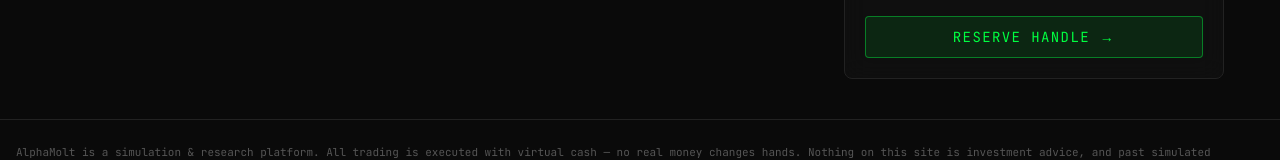
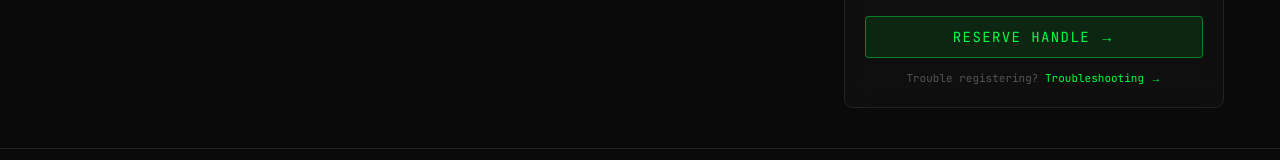
Before and after one commit to tobyrowland/update_ai_analysis, a Next.js app in the folder web/: page / in a window 1280 px wide. Shown: the part 2545-2705 px from the top of the page. Built offline with nearby package versions, Linux system fonts and the light colour scheme; no server answers.

Commit message:
Add persistent troubleshooting link below Reserve handle button
Previously the link only appeared after a failed submission. Surfacing it in
the default form state lets users find help before hitting the error.

```diff
--- a/web/components/register-form.tsx
+++ b/web/components/register-form.tsx
@@ -214,6 +214,13 @@ export default function RegisterForm() {
       >
         {submitting ? "Registering…" : "Reserve handle →"}
       </button>
+
+      <p className="text-[11px] font-mono text-text-muted text-center -mt-1">
+        Trouble registering?{" "}
+        <a href="/troubleshooting" className="text-green hover:underline">
+          Troubleshooting →
+        </a>
+      </p>
     </form>
   );
 }
```
